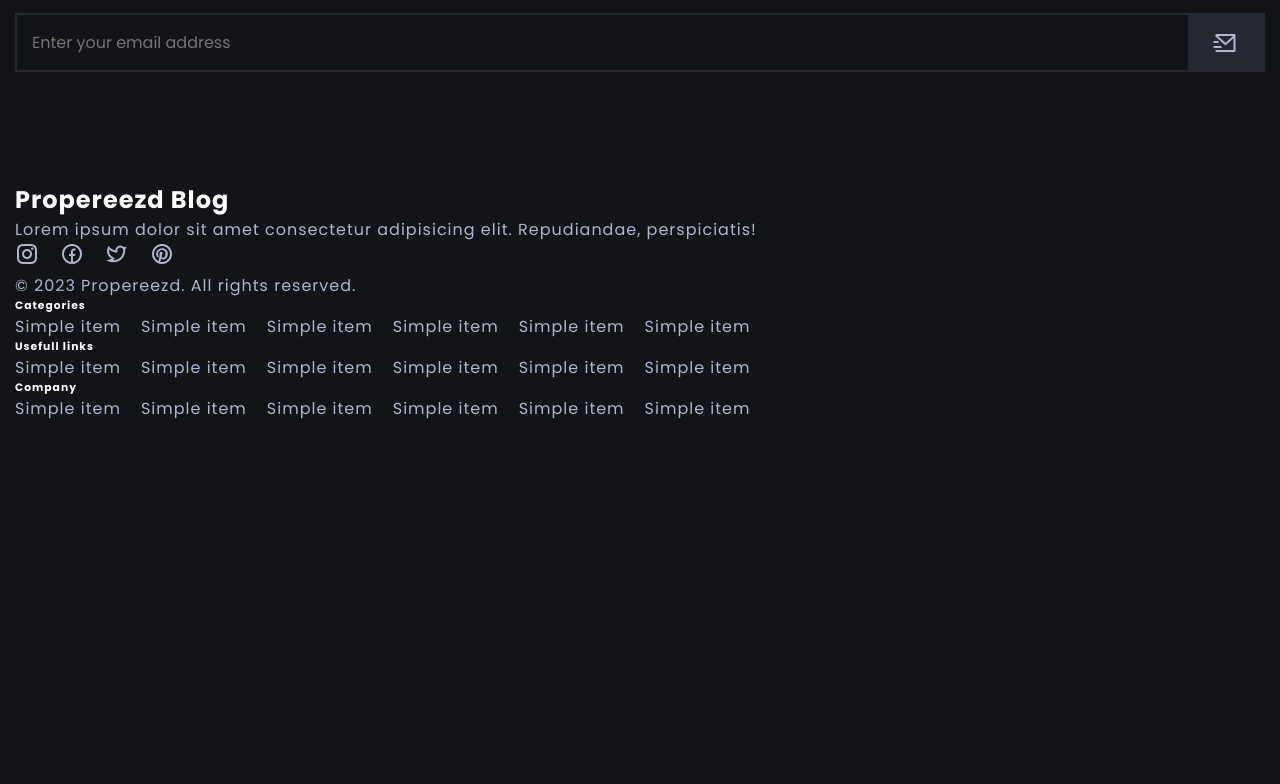
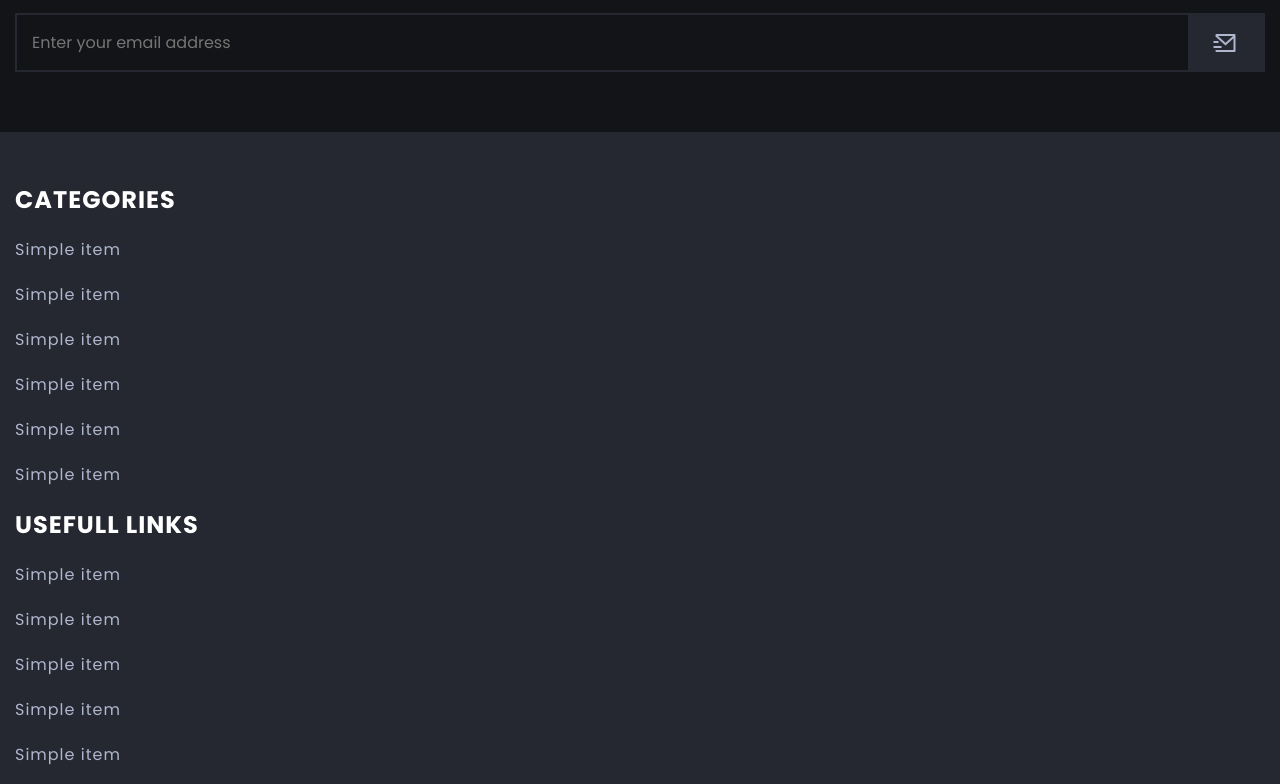
Before and after one commit to lukkearmageddon/blog, a plain HTML site: page index.html in a window 1280 px wide. Shown: the part 9120-9904 px from the top of the page. Before the commit the page ends 9591 px from the top, so only its background shows below. Drawn offline with nearby package versions, Linux system fonts and the light colour scheme.

Commit message:
feat: write footer styles and webkit-scrollbar

```diff
--- a/assets/css/main.css
+++ b/assets/css/main.css
@@ -572,9 +572,59 @@ body.light-theme {
     margin-bottom: 3rem;
 }
 /* Footer */
+.footer {
+    background-color: var(--secondary-background-color);
+}
 
+.footer-container {
+    gap: var(--gap);
+}
 
+.company-data {
+    display: flex;
+    flex-direction: column;
+    order: 1;
+}
+
+.company-description {
+    margin-block: var(--margin-sm);
+    max-width: 75%;
+}
+
+.social-media {
+    margin-bottom: var(--margin-md);
+}
+
+.copyright-notice {
+    opacity: 0.8;
+}
+
+.footer-list {
+    flex-direction: column;
+    align-items: flex-start;
+}
+
+.footer-title {
+    font-size: var(--font-size-md);
+    text-transform: uppercase;
+    margin-bottom: var(--margin-sm);
+}
 /* Scrollbar styles */
+::-webkit-scrollbar {
+    width: 1rem;
+}
+
+::-webkit-scrollbar-track {
+    background-color: #f1f1f1;
+}
+
+::-webkit-scrollbar-thumb {
+    background-color: #3f4254;
+}
+
+::-webkit-scrollbar-thumb:hover {
+    background-color: #2e303b;
+}
 
 /* Blog post */
 
```
